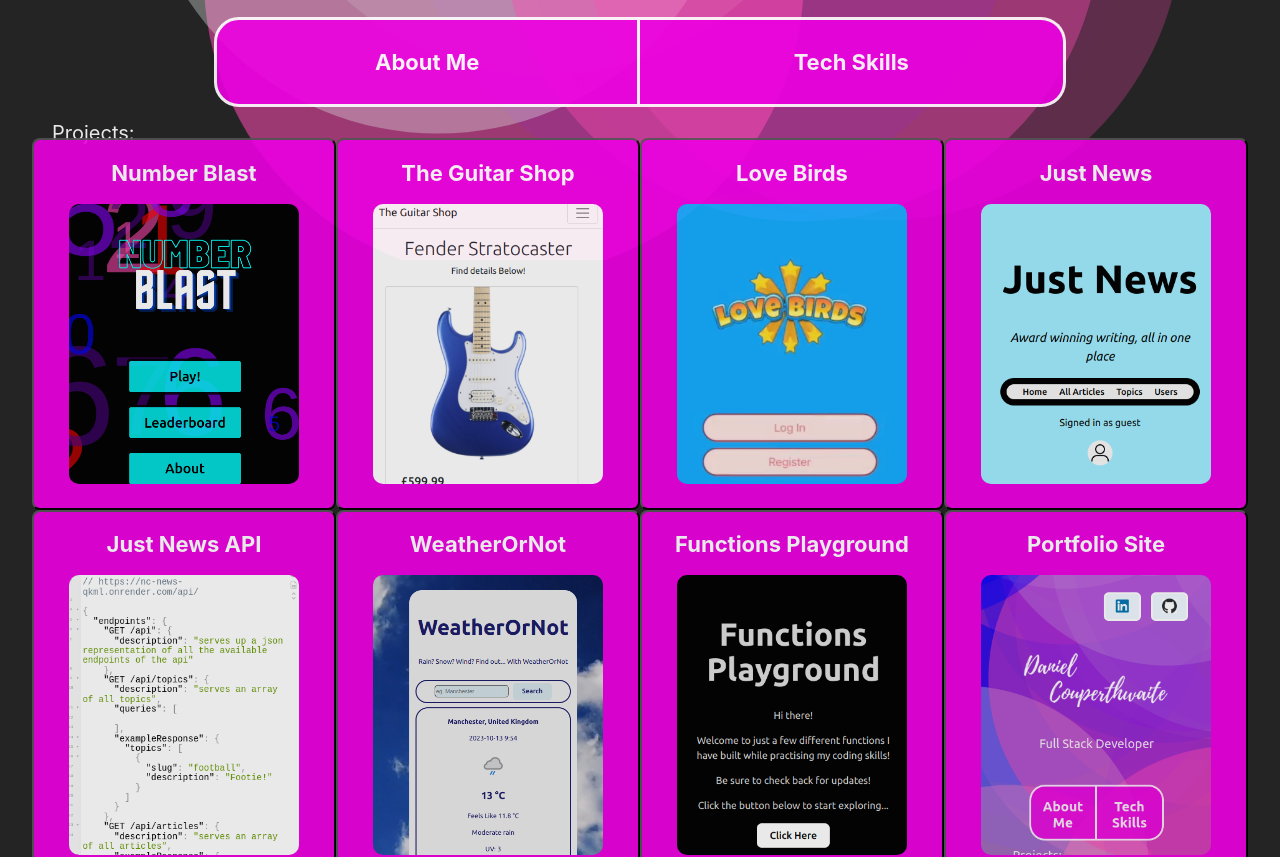
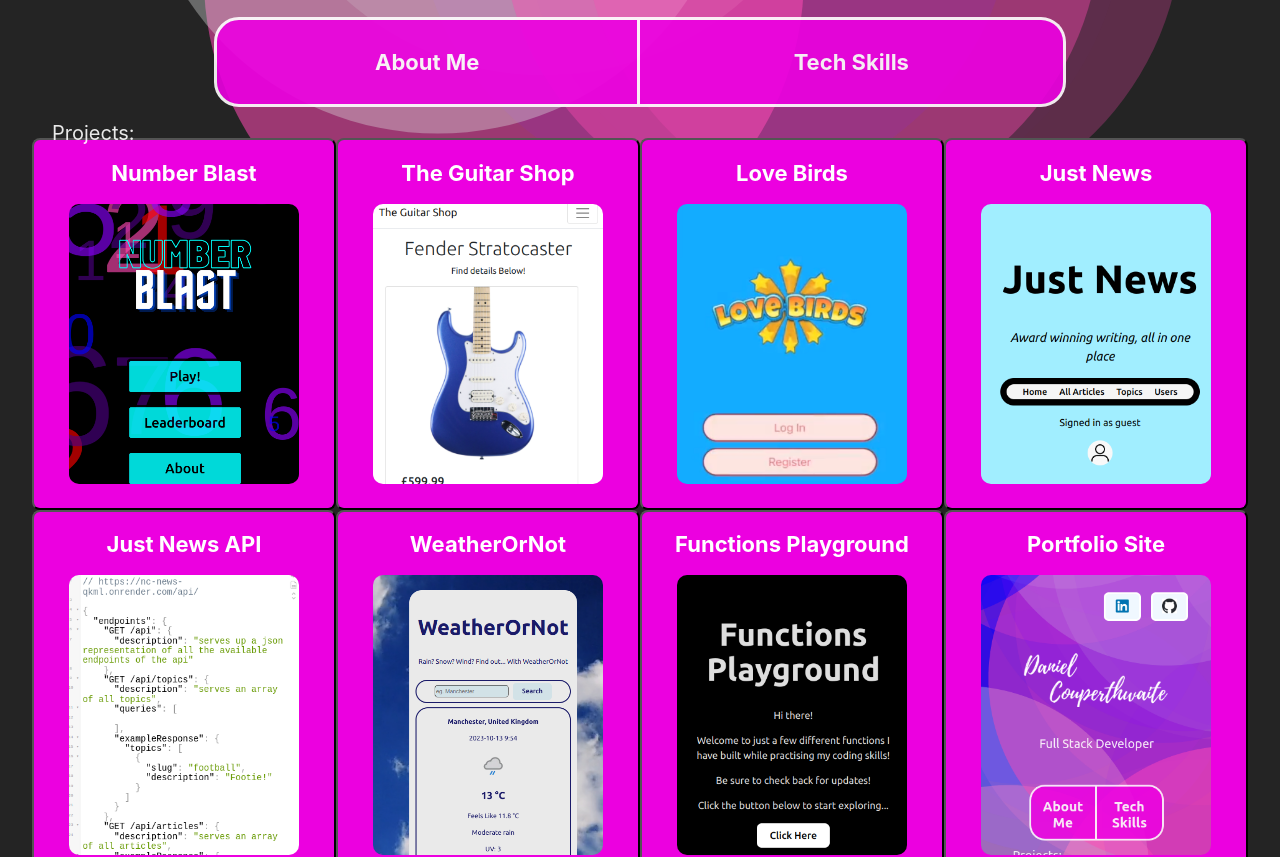
Before and after one commit to DanielCouperthwaite/urban-health, a React (Vite) app: page /home in a window 1280 px wide. Shown: the part 540-1397 px from the top of the page. Built offline with nearby package versions, Linux system fonts and the light colour scheme.

Commit message:
alter home button opacity

```diff
--- a/src/Home/Home.css
+++ b/src/Home/Home.css
@@ -32,10 +32,9 @@ p {
     width: 70%;
     height: 100%;
     text-align: center;
-    /* margin:auto;
-    vertical-align: middle; */
     height: 90px;
     border-radius: 15px;
+    opacity: 1;
 }
 
 .home-button {
@@ -50,7 +49,6 @@ p {
 }
 
 .projects-home1 {
-    opacity: 0.8 !important;
     border-radius: 8px;
     padding-top: 0.3em;
     margin-top: 15px;
@@ -67,7 +65,6 @@ p {
     min-width: 280px;
     color: white;
     border: "1px solid white";
-    opacity: 0.9;
     max-height: 400px;
     object-fit: cover;
     overflow:hidden;
```
